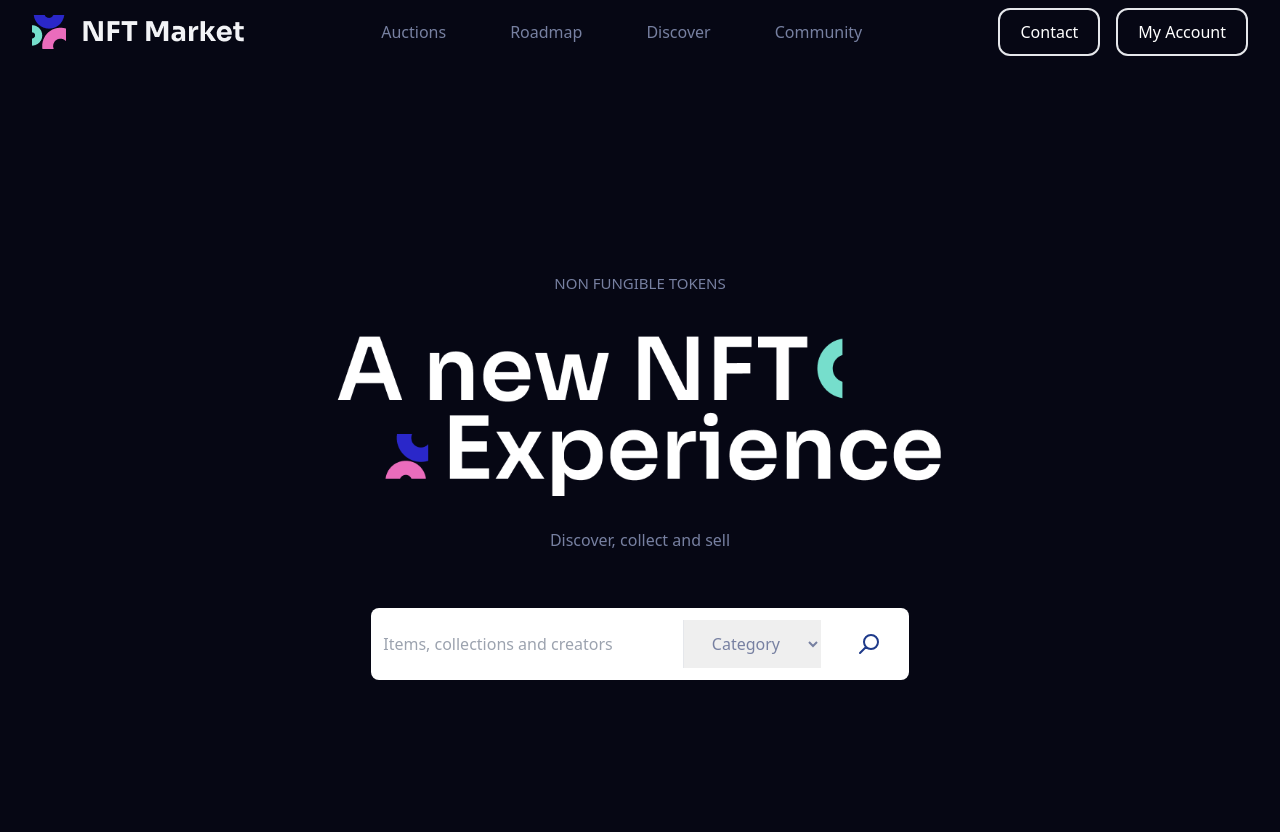
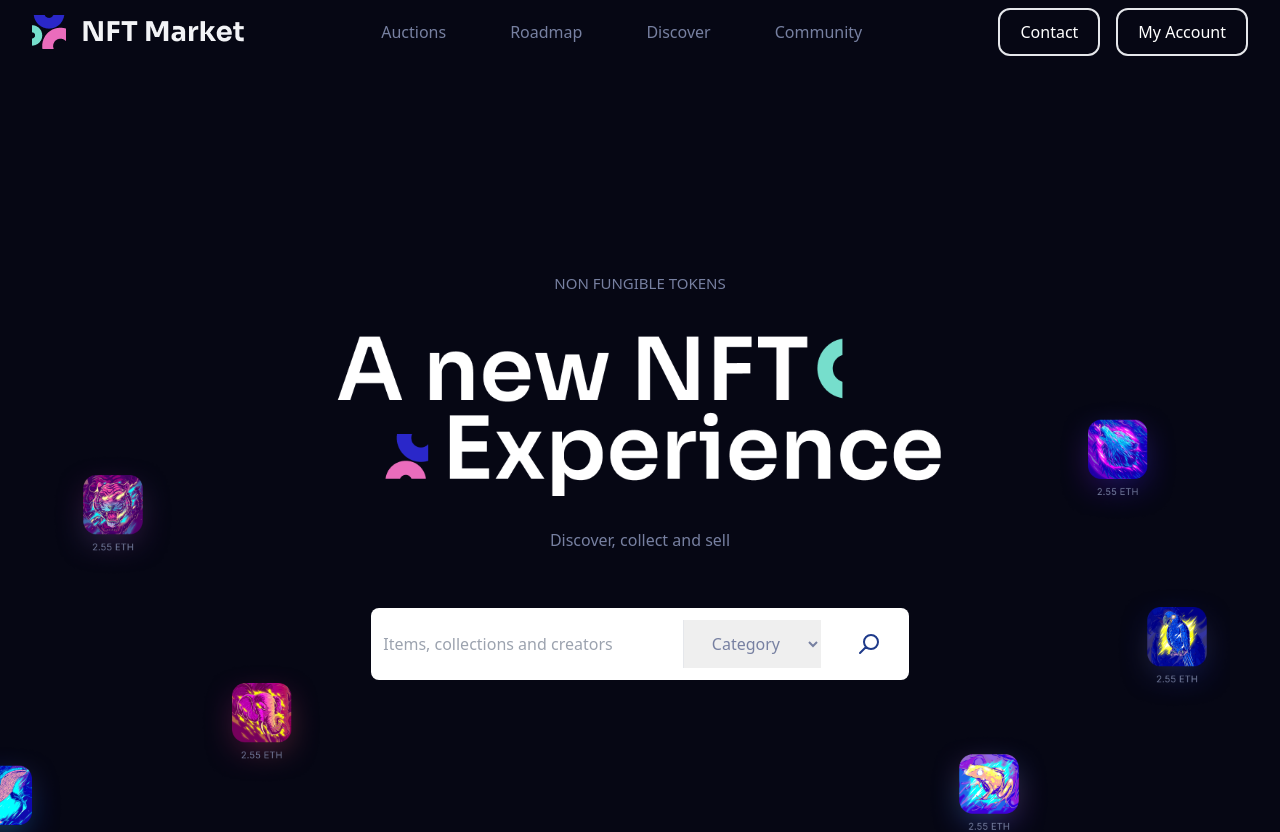
Before and after one commit to RH-Software-LTD/nft-market, a Next.js app: page / in a window 1280 px wide. Shown: the top 832 px of the page. Built offline with nearby package versions, Linux system fonts and the light colour scheme.

Commit message:
yarın devam

```diff
--- a/components/Header/Hero.js
+++ b/components/Header/Hero.js
@@ -32,6 +32,7 @@ const Hero = () => {
           <img src='logo3.png' alt='logo3'/>
           <img src='logo4.png' alt='logo4'/>
         </div>
+        <img src='squares.png' alt='squares' className='absolute bottom-20 right-[50px]'/>
     </section>
   )
 }
```
